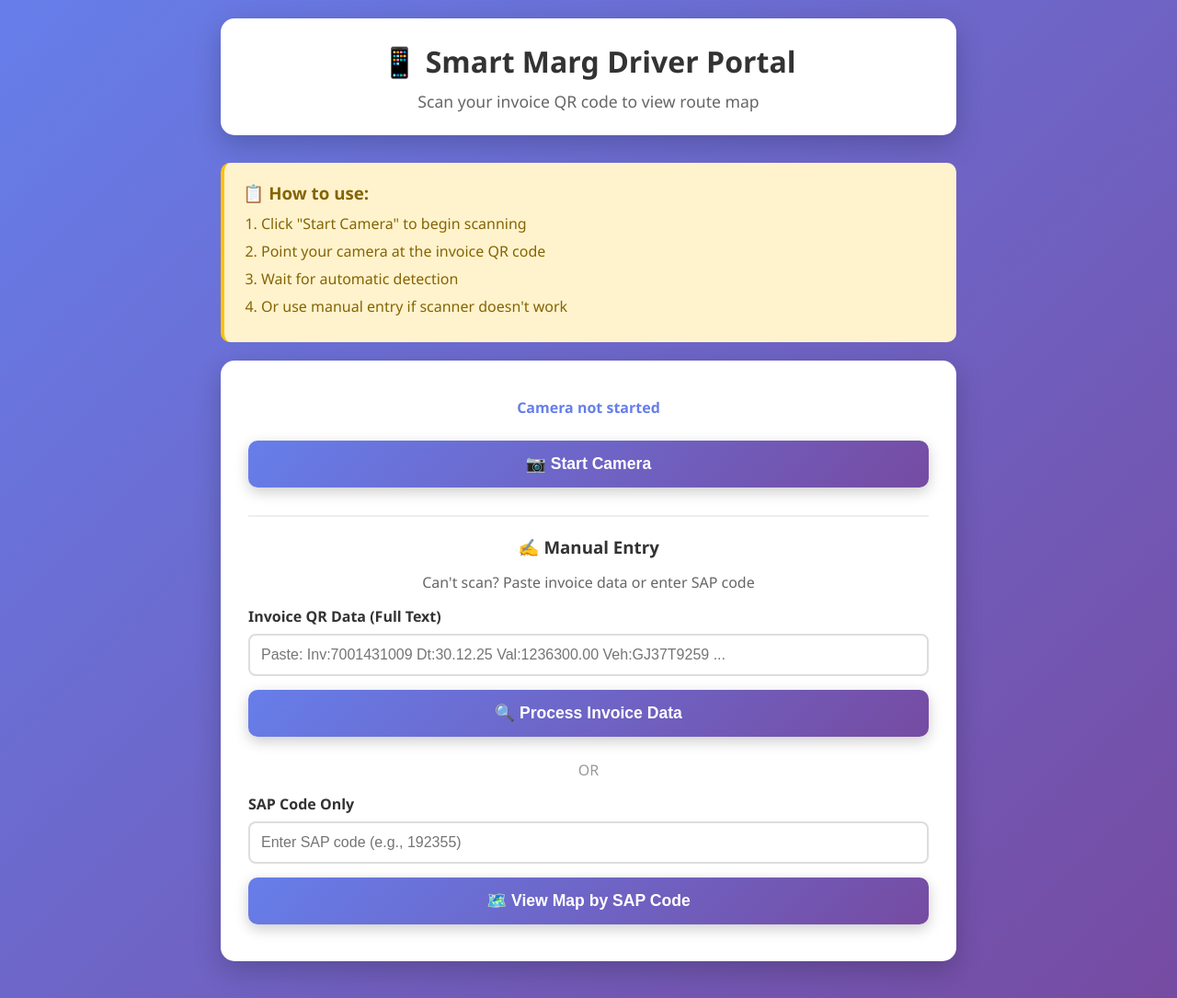
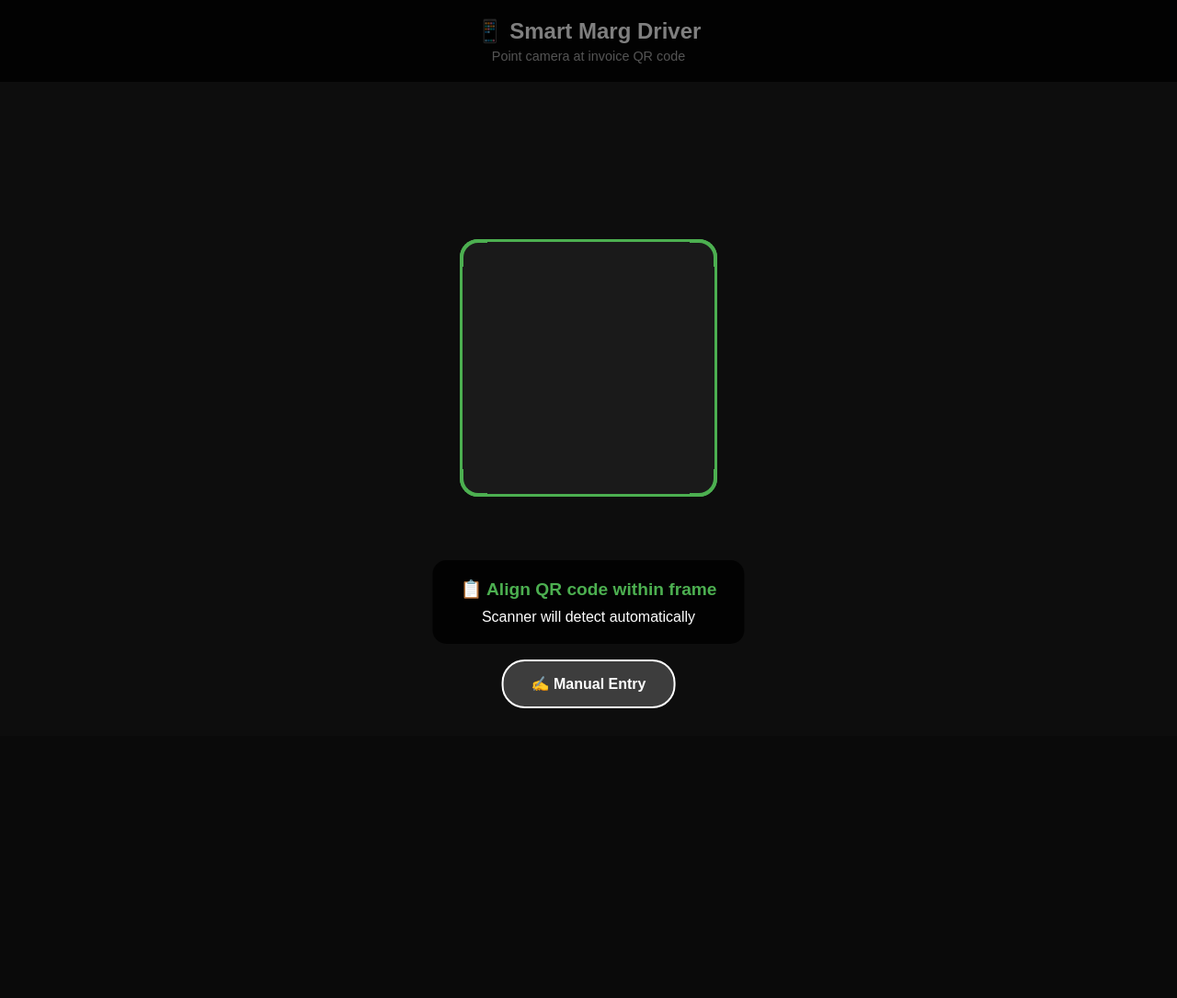
Before and after one commit to kiran20-20/traial_1, a Flask app: page /driver/scan in a window 1280 px wide. Shown: the whole page at 92% size. After the commit the page ends 770 px from the top, so only its background shows below. Run offline with Flask 3, Linux system fonts and the light colour scheme; some libraries are stand-ins or nearby versions.

Commit message:
Update driver_scan.html

```diff
--- a/templates/driver_scan.html
+++ b/templates/driver_scan.html
@@ -3,7 +3,7 @@
 <head>
     <meta charset="UTF-8">
     <meta name="viewport" content="width=device-width, initial-scale=1.0">
-    <title>Scan Invoice QR - Smart Marg</title>
+    <title>Scan Invoice - Smart Marg Driver</title>
     <script src="https://unpkg.com/html5-qrcode@2.3.8/html5-qrcode.min.js"></script>
     <style>
         * {
@@ -13,482 +13,384 @@
         }
 
         body {
-            font-family: 'Segoe UI', Tahoma, Geneva, Verdana, sans-serif;
-            background: linear-gradient(135deg, #667eea 0%, #764ba2 100%);
-            min-height: 100vh;
-            padding: 20px;
+            font-family: Arial, sans-serif;
+            background: #1a1a1a;
+            color: white;
+            overflow: hidden;
         }
 
-        .container {
-            max-width: 800px;
-            margin: 0 auto;
+        /* Full screen scanner */
+        #reader {
+            width: 100vw;
+            height: 100vh;
+            position: relative;
+        }
+
+        /* Overlay with instructions */
+        .overlay {
+            position: fixed;
+            top: 0;
+            left: 0;
+            width: 100%;
+            height: 100%;
+            pointer-events: none;
+            z-index: 10;
         }
 
         .header {
-            background: white;
-            padding: 25px;
-            border-radius: 15px;
-            box-shadow: 0 10px 30px rgba(0,0,0,0.2);
+            background: rgba(0,0,0,0.8);
+            padding: 20px;
             text-align: center;
-            margin-bottom: 30px;
         }
 
         .header h1 {
-            color: #333;
-            font-size: 2em;
-            margin-bottom: 10px;
+            font-size: 1.5em;
+            margin-bottom: 5px;
         }
 
         .header p {
-            color: #666;
-            font-size: 1.1em;
+            color: #aaa;
+            font-size: 0.9em;
         }
 
-        .scanner-card {
-            background: white;
-            padding: 30px;
-            border-radius: 15px;
-            box-shadow: 0 10px 30px rgba(0,0,0,0.2);
-            margin-bottom: 20px;
+        .scanning-frame {
+            position: absolute;
+            top: 50%;
+            left: 50%;
+            transform: translate(-50%, -50%);
+            width: 280px;
+            height: 280px;
+            border: 3px solid #4CAF50;
+            border-radius: 20px;
+            box-shadow: 0 0 0 99999px rgba(0, 0, 0, 0.5);
         }
 
-        #reader {
-            border-radius: 10px;
-            overflow: hidden;
-            box-shadow: 0 5px 15px rgba(0,0,0,0.1);
-            margin-bottom: 20px;
+        .corner {
+            position: absolute;
+            width: 30px;
+            height: 30px;
+            border: 4px solid #4CAF50;
         }
 
-        .btn {
-            width: 100%;
-            padding: 15px;
-            border: none;
-            border-radius: 10px;
-            font-size: 1.1em;
-            font-weight: bold;
-            cursor: pointer;
-            transition: all 0.3s;
-            margin-bottom: 10px;
+        .corner.top-left {
+            top: -3px;
+            left: -3px;
+            border-right: none;
+            border-bottom: none;
+            border-radius: 20px 0 0 0;
         }
 
-        .btn-primary {
-            background: linear-gradient(135deg, #667eea 0%, #764ba2 100%);
-            color: white;
-            box-shadow: 0 5px 15px rgba(0,0,0,0.2);
+        .corner.top-right {
+            top: -3px;
+            right: -3px;
+            border-left: none;
+            border-bottom: none;
+            border-radius: 0 20px 0 0;
         }
 
-        .btn-primary:hover {
-            transform: translateY(-2px);
-            box-shadow: 0 10px 25px rgba(0,0,0,0.3);
+        .corner.bottom-left {
+            bottom: -3px;
+            left: -3px;
+            border-right: none;
+            border-top: none;
+            border-radius: 0 0 0 20px;
         }
 
-        .btn-secondary {
-            background: #f0f0f0;
-            color: #333;
+        .corner.bottom-right {
+            bottom: -3px;
+            right: -3px;
+            border-left: none;
+            border-top: none;
+            border-radius: 0 0 20px 0;
         }
 
-        .btn-secondary:hover {
-            background: #e0e0e0;
+        .instruction {
+            position: absolute;
+            bottom: 100px;
+            left: 50%;
+            transform: translateX(-50%);
+            background: rgba(0,0,0,0.8);
+            padding: 20px 30px;
+            border-radius: 15px;
+            text-align: center;
+            max-width: 90%;
         }
 
-        .btn:disabled {
-            background: #ccc;
-            cursor: not-allowed;
-            transform: none;
+        .instruction h2 {
+            color: #4CAF50;
+            margin-bottom: 10px;
+            font-size: 1.2em;
         }
 
-        .manual-entry {
-            margin-top: 20px;
-            padding-top: 20px;
-            border-top: 2px solid #eee;
+        /* Status message */
+        .status {
+            position: fixed;
+            top: 100px;
+            left: 50%;
+            transform: translateX(-50%);
+            background: rgba(76, 175, 80, 0.95);
+            color: white;
+            padding: 15px 30px;
+            border-radius: 10px;
+            font-weight: bold;
+            display: none;
+            z-index: 100;
+            animation: slideDown 0.3s;
         }
 
-        .manual-entry h3 {
-            color: #333;
-            margin-bottom: 15px;
-            text-align: center;
+        @keyframes slideDown {
+            from {
+                top: -50px;
+                opacity: 0;
+            }
+            to {
+                top: 100px;
+                opacity: 1;
+            }
         }
 
-        .input-group {
-            margin-bottom: 15px;
+        .status.error {
+            background: rgba(244, 67, 54, 0.95);
         }
 
-        .input-group label {
-            display: block;
-            font-weight: bold;
-            margin-bottom: 8px;
-            color: #333;
-        }
-
-        .input-group input {
+        /* Loading */
+        .loading {
+            position: fixed;
+            top: 0;
+            left: 0;
             width: 100%;
-            padding: 12px;
-            border: 2px solid #ddd;
-            border-radius: 8px;
-            font-size: 1em;
-        }
-
-        .input-group input:focus {
-            outline: none;
-            border-color: #667eea;
-            box-shadow: 0 0 0 3px rgba(102, 126, 234, 0.1);
-        }
-
-        .status {
-            padding: 15px;
-            border-radius: 8px;
-            margin-bottom: 15px;
-            text-align: center;
-            font-weight: bold;
-        }
-
-        .status-info {
-            background: #e3f2fd;
-            color: #1976d2;
-        }
-
-        .status-success {
-            background: #e8f5e9;
-            color: #388e3c;
-        }
-
-        .status-error {
-            background: #ffebee;
-            color: #d32f2f;
-        }
-
-        .instructions {
-            background: #fff3cd;
-            padding: 20px;
-            border-radius: 10px;
-            margin-bottom: 20px;
-            border-left: 4px solid #ffc107;
-        }
-
-        .instructions h3 {
-            color: #856404;
-            margin-bottom: 10px;
-        }
-
-        .instructions ol {
-            margin-left: 20px;
-            color: #856404;
-        }
-
-        .instructions li {
-            margin-bottom: 8px;
-        }
-
-        #scannerStatus {
-            text-align: center;
-            padding: 10px;
-            margin-bottom: 15px;
-            font-weight: bold;
-            color: #667eea;
-        }
-
-        .camera-selector {
-            margin-bottom: 15px;
-        }
-
-        .camera-selector select {
-            width: 100%;
-            padding: 12px;
-            border: 2px solid #ddd;
-            border-radius: 8px;
-            font-size: 1em;
-        }
-
-        .loading {
-            text-align: center;
-            padding: 20px;
-            color: #667eea;
+            height: 100%;
+            background: rgba(0,0,0,0.9);
+            display: none;
+            justify-content: center;
+            align-items: center;
+            z-index: 200;
         }
 
         .spinner {
-            border: 4px solid #f3f3f3;
-            border-top: 4px solid #667eea;
+            border: 5px solid #333;
+            border-top: 5px solid #4CAF50;
             border-radius: 50%;
-            width: 40px;
-            height: 40px;
+            width: 60px;
+            height: 60px;
             animation: spin 1s linear infinite;
-            margin: 20px auto;
         }
 
         @keyframes spin {
             0% { transform: rotate(0deg); }
             100% { transform: rotate(360deg); }
         }
+
+        .loading-text {
+            position: absolute;
+            margin-top: 100px;
+            color: white;
+            font-size: 1.2em;
+        }
+
+        /* Manual entry button */
+        .manual-btn {
+            position: fixed;
+            bottom: 30px;
+            left: 50%;
+            transform: translateX(-50%);
+            background: rgba(255,255,255,0.2);
+            color: white;
+            padding: 15px 30px;
+            border: 2px solid white;
+            border-radius: 25px;
+            cursor: pointer;
+            font-size: 1em;
+            font-weight: bold;
+            pointer-events: all;
+            z-index: 50;
+        }
+
+        .manual-btn:active {
+            background: rgba(255,255,255,0.3);
+        }
     </style>
 </head>
 <body>
-    <div class="container">
+    <!-- Scanner View -->
+    <div id="reader"></div>
+
+    <!-- Overlay -->
+    <div class="overlay">
         <div class="header">
-            <h1>📱 Smart Marg Driver Portal</h1>
-            <p>Scan your invoice QR code to view route map</p>
+            <h1>📱 Smart Marg Driver</h1>
+            <p>Point camera at invoice QR code</p>
         </div>
 
-        <div class="instructions">
-            <h3>📋 How to use:</h3>
-            <ol>
-                <li>Click "Start Camera" to begin scanning</li>
-                <li>Point your camera at the invoice QR code</li>
-                <li>Wait for automatic detection</li>
-                <li>Or use manual entry if scanner doesn't work</li>
-            </ol>
+        <div class="scanning-frame">
+            <div class="corner top-left"></div>
+            <div class="corner top-right"></div>
+            <div class="corner bottom-left"></div>
+            <div class="corner bottom-right"></div>
         </div>
 
-        <div class="scanner-card">
-            <div id="scannerStatus">Camera not started</div>
-
-            <div class="camera-selector" id="cameraSelector" style="display: none;">
-                <label><strong>Select Camera:</strong></label>
-                <select id="cameraSelect"></select>
-            </div>
-
-            <div id="reader" style="display: none;"></div>
-
-            <button id="startBtn" class="btn btn-primary" onclick="startScanner()">
-                📷 Start Camera
-            </button>
-
-            <button id="stopBtn" class="btn btn-secondary" onclick="stopScanner()" style="display: none;">
-                ⏹️ Stop Camera
-            </button>
-
-            <div id="statusMessage"></div>
-
-            <!-- Manual Entry Section -->
-            <div class="manual-entry">
-                <h3>✍️ Manual Entry</h3>
-                <p style="text-align: center; color: #666; margin-bottom: 15px;">
-                    Can't scan? Paste invoice data or enter SAP code
-                </p>
-
-                <div class="input-group">
-                    <label>Invoice QR Data (Full Text)</label>
-                    <input type="text" id="qrData" placeholder="Paste: Inv:7001431009 Dt:30.12.25 Val:1236300.00 Veh:GJ37T9259 ...">
-                </div>
-
-                <button class="btn btn-primary" onclick="processManualQR()">
-                    🔍 Process Invoice Data
-                </button>
-
-                <div style="text-align: center; margin: 15px 0; color: #999;">OR</div>
-
-                <div class="input-group">
-                    <label>SAP Code Only</label>
-                    <input type="text" id="sapCode" placeholder="Enter SAP code (e.g., 192355)">
-                </div>
-
-                <button class="btn btn-primary" onclick="processSAPCode()">
-                    🗺️ View Map by SAP Code
-                </button>
-            </div>
+        <div class="instruction">
+            <h2>📋 Align QR code within frame</h2>
+            <p>Scanner will detect automatically</p>
         </div>
     </div>
 
+    <!-- Status Message -->
+    <div id="status" class="status"></div>
+
+    <!-- Loading -->
+    <div id="loading" class="loading">
+        <div>
+            <div class="spinner"></div>
+            <div class="loading-text">Loading map...</div>
+        </div>
+    </div>
+
+    <!-- Manual Entry -->
+    <button class="manual-btn" onclick="manualEntry()">✍️ Manual Entry</button>
+
     <script>
         let html5QrcodeScanner = null;
-        let isScanning = false;
+        let isProcessing = false;
+
+        // Start scanner when page loads
+        window.onload = function() {
+            startScanner();
+        };
 
         async function startScanner() {
-            const readerDiv = document.getElementById('reader');
-            const startBtn = document.getElementById('startBtn');
-            const stopBtn = document.getElementById('stopBtn');
-            const statusDiv = document.getElementById('scannerStatus');
-            const cameraSelector = document.getElementById('cameraSelector');
-
             try {
-                statusDiv.textContent = '🔄 Starting camera...';
-                startBtn.disabled = true;
-
-                // Get available cameras
+                // Get back camera (environment facing)
                 const devices = await Html5Qrcode.getCameras();
 
-                if (devices && devices.length > 0) {
-                    // Show camera selector if multiple cameras
-                    if (devices.length > 1) {
-                        const select = document.getElementById('cameraSelect');
-                        select.innerHTML = '';
-                        devices.forEach((device, index) => {
-                            const option = document.createElement('option');
-                            option.value = device.id;
-                            option.text = device.label || `Camera ${index + 1}`;
-                            select.appendChild(option);
-                        });
-                        cameraSelector.style.display = 'block';
-
-                        // Add change listener
-                        select.onchange = () => {
-                            if (isScanning) {
-                                stopScanner();
-                                setTimeout(() => startScanner(), 500);
-                            }
-                        };
+                if (!devices || devices.length === 0) {
+                    showStatus('No camera found', 'error');
+                    return;
                 }
 
-                    // Get selected camera or use first one
-                    const cameraId = devices.length > 1
-                        ? document.getElementById('cameraSelect').value
-                        : devices[0].id;
-
-                    readerDiv.style.display = 'block';
+                // Find back camera
+                let cameraId = devices[0].id;
+                for (let device of devices) {
+                    if (device.label.toLowerCase().includes('back') ||
+                        device.label.toLowerCase().includes('environment')) {
+                        cameraId = device.id;
+                        break;
+                    }
+                }
 
                 html5QrcodeScanner = new Html5Qrcode("reader");
 
+                // Start scanning with back camera
                 await html5QrcodeScanner.start(
                     cameraId,
                     {
                         fps: 10,
-                            qrbox: { width: 250, height: 250 },
-                            aspectRatio: 1.0
+                        qrbox: { width: 280, height: 280 }
                     },
                     onScanSuccess,
                     onScanError
                 );
 
-                    isScanning = true;
-                    statusDiv.textContent = '📷 Camera active - Point at QR code';
-                    statusDiv.style.color = '#4CAF50';
-                    startBtn.style.display = 'none';
-                    stopBtn.style.display = 'block';
-
-                } else {
-                    throw new Error('No cameras found on this device');
-                }
-
             } catch (err) {
                 console.error('Scanner error:', err);
-                statusDiv.textContent = '❌ Camera access denied or unavailable';
-                statusDiv.style.color = '#f44336';
-                startBtn.disabled = false;
-
-                showStatus('❌ Could not access camera. Please check permissions or use manual entry.', 'error');
+                showStatus('Camera access denied', 'error');
             }
         }
 
-        async function stopScanner() {
-            if (html5QrcodeScanner && isScanning) {
-                try {
-                    await html5QrcodeScanner.stop();
-                    html5QrcodeScanner.clear();
-                } catch (err) {
-                    console.error('Stop error:', err);
-                }
+        function onScanSuccess(decodedText) {
+            if (isProcessing) return;
+            isProcessing = true;
+
+            // Stop scanner
+            if (html5QrcodeScanner) {
+                html5QrcodeScanner.stop().catch(e => console.log(e));
             }
 
-            isScanning = false;
-            document.getElementById('reader').style.display = 'none';
-            document.getElementById('startBtn').style.display = 'block';
-            document.getElementById('startBtn').disabled = false;
-            document.getElementById('stopBtn').style.display = 'none';
-            document.getElementById('scannerStatus').textContent = 'Camera stopped';
-            document.getElementById('scannerStatus').style.color = '#666';
-        }
+            showStatus('✅ QR Code detected!', 'success');
 
-        function onScanSuccess(decodedText, decodedResult) {
-            console.log('QR Code detected:', decodedText);
-
-            showStatus('✅ QR Code detected! Processing...', 'success');
-
-            // Stop scanning
-            stopScanner();
-
-            // Process the QR code
+            // Process QR code
             processQRCode(decodedText);
         }
 
         function onScanError(errorMessage) {
-            // Don't show errors for "No QR code found" - too noisy
-            if (!errorMessage.includes('No MultiFormat Readers')) {
-                console.log('Scan error:', errorMessage);
-            }
+            // Ignore scanning errors (too noisy)
         }
 
         function processQRCode(qrData) {
             // Extract SAP code from invoice QR
-            // Format: Inv:7001431009 Dt:30.12.25 Val:1236300.00 Veh:GJ37T9259 Prd/Qty:BULK-MS/9;BULK-HSD/5 Con:192355(KAILASH AUTO SERVICE)
-
+            // Format: Con:192355(CONSIGNEE NAME)
             const sapMatch = qrData.match(/Con:(\d+)\(/);
 
             if (sapMatch && sapMatch[1]) {
                 const sapCode = sapMatch[1];
-                showStatus(`🔍 Found SAP Code: ${sapCode}. Redirecting...`, 'success');
-
-                // Send to backend
-                submitInvoiceData(sapCode, qrData);
+                showLoading(true);
+                submitSAPCode(sapCode);
             } else {
-                showStatus('❌ Invalid invoice QR format. SAP code not found.', 'error');
+                showStatus('❌ Invalid QR format', 'error');
+                isProcessing = false;
                 setTimeout(() => {
-                    document.getElementById('startBtn').disabled = false;
+                    if (html5QrcodeScanner) {
+                        startScanner();
+                    }
                 }, 2000);
             }
         }
 
-        async function submitInvoiceData(sapCode, invoiceData) {
+        async function submitSAPCode(sapCode) {
             try {
-                const response = await fetch('/driver/get_map', {
+                const response = await fetch('/driver/view-map', {
                     method: 'POST',
                     headers: {
                         'Content-Type': 'application/json'
                     },
-                    body: JSON.stringify({
-                        sap_code: sapCode,
-                        invoice_data: invoiceData
-                    })
+                    body: JSON.stringify({ sap_code: sapCode })
                 });
 
-                if (response.redirected) {
-                    window.location.href = response.url;
-                } else {
                 const data = await response.json();
-                    if (data.redirect) {
+
+                if (data.success && data.redirect) {
                     window.location.href = data.redirect;
                 } else {
-                        showStatus('❌ Error: ' + (data.error || 'Unknown error'), 'error');
-                    }
+                    showStatus('❌ Route not found', 'error');
+                    showLoading(false);
+                    isProcessing = false;
+                    setTimeout(() => startScanner(), 2000);
                 }
             } catch (error) {
-                showStatus('❌ Network error: ' + error.message, 'error');
+                showStatus('❌ Network error', 'error');
+                showLoading(false);
+                isProcessing = false;
+                setTimeout(() => startScanner(), 2000);
             }
         }
 
-        function processManualQR() {
-            const qrData = document.getElementById('qrData').value.trim();
+        function showStatus(message, type) {
+            const statusDiv = document.getElementById('status');
+            statusDiv.textContent = message;
+            statusDiv.className = 'status ' + (type || '');
+            statusDiv.style.display = 'block';
 
-            if (!qrData) {
-                showStatus('❌ Please enter invoice QR data', 'error');
-                return;
+            setTimeout(() => {
+                statusDiv.style.display = 'none';
+            }, 3000);
         }
 
-            showStatus('🔍 Processing invoice data...', 'info');
-            processQRCode(qrData);
+        function showLoading(show) {
+            document.getElementById('loading').style.display = show ? 'flex' : 'none';
         }
 
-        function processSAPCode() {
-            const sapCode = document.getElementById('sapCode').value.trim();
-
-            if (!sapCode) {
-                showStatus('❌ Please enter SAP code', 'error');
-                return;
+        function manualEntry() {
+            const sapCode = prompt('Enter SAP Code:');
+            if (sapCode && sapCode.trim()) {
+                showLoading(true);
+                submitSAPCode(sapCode.trim());
+            }
         }
 
-            showStatus(`🔍 Loading map for SAP: ${sapCode}...`, 'info');
-            submitInvoiceData(sapCode, '');
-        }
-
-        function showStatus(message, type) {
-            const statusDiv = document.getElementById('statusMessage');
-            statusDiv.className = 'status status-' + type;
-            statusDiv.textContent = message;
-            statusDiv.style.display = 'block';
-        }
-
-        // Clean up on page unload
+        // Cleanup
         window.addEventListener('beforeunload', () => {
-            if (isScanning) {
-                stopScanner();
+            if (html5QrcodeScanner) {
+                html5QrcodeScanner.stop().catch(e => console.log(e));
             }
         });
     </script>
```
Lines whose indentation alone changed are shown as unchanged.
